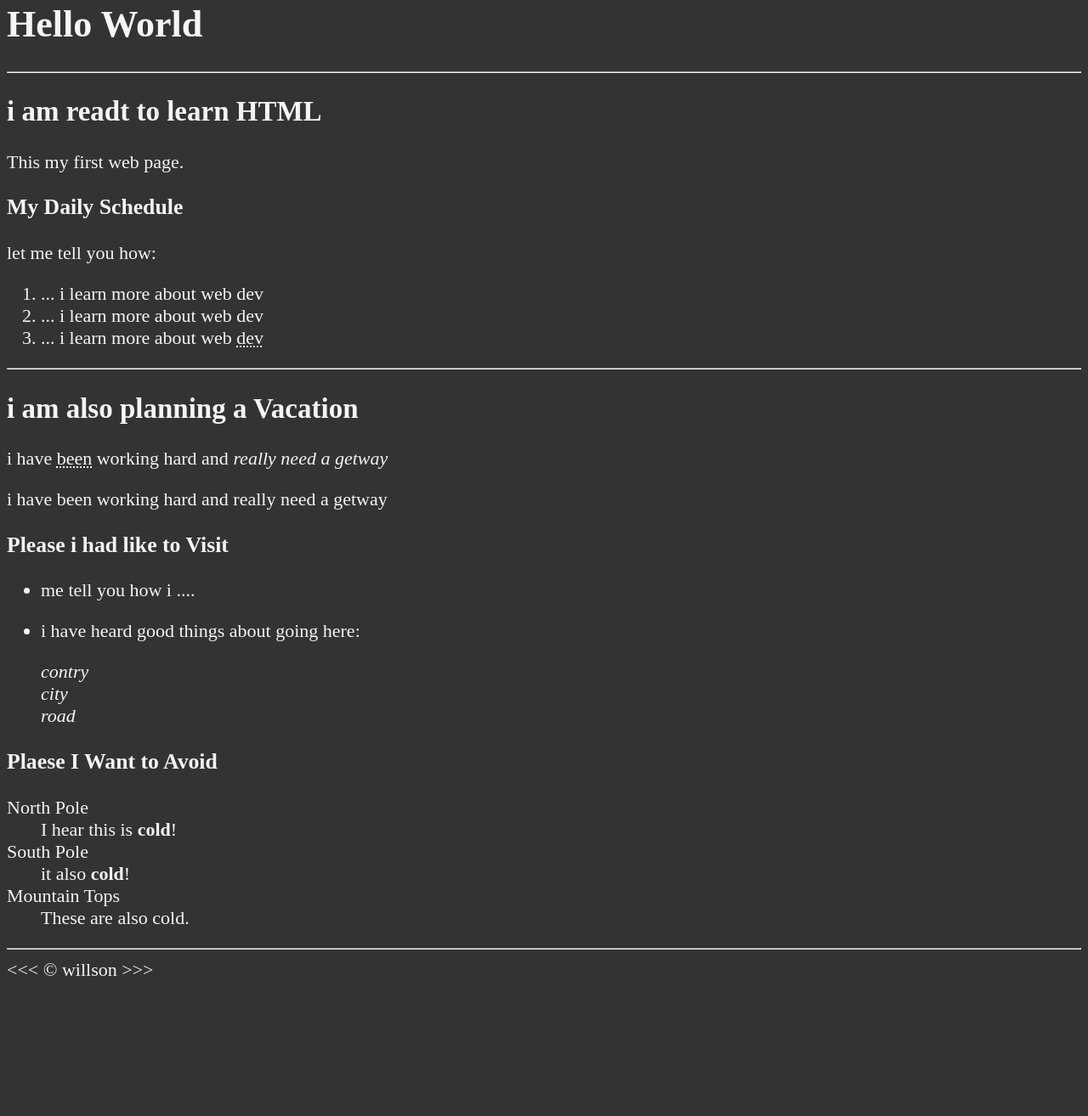
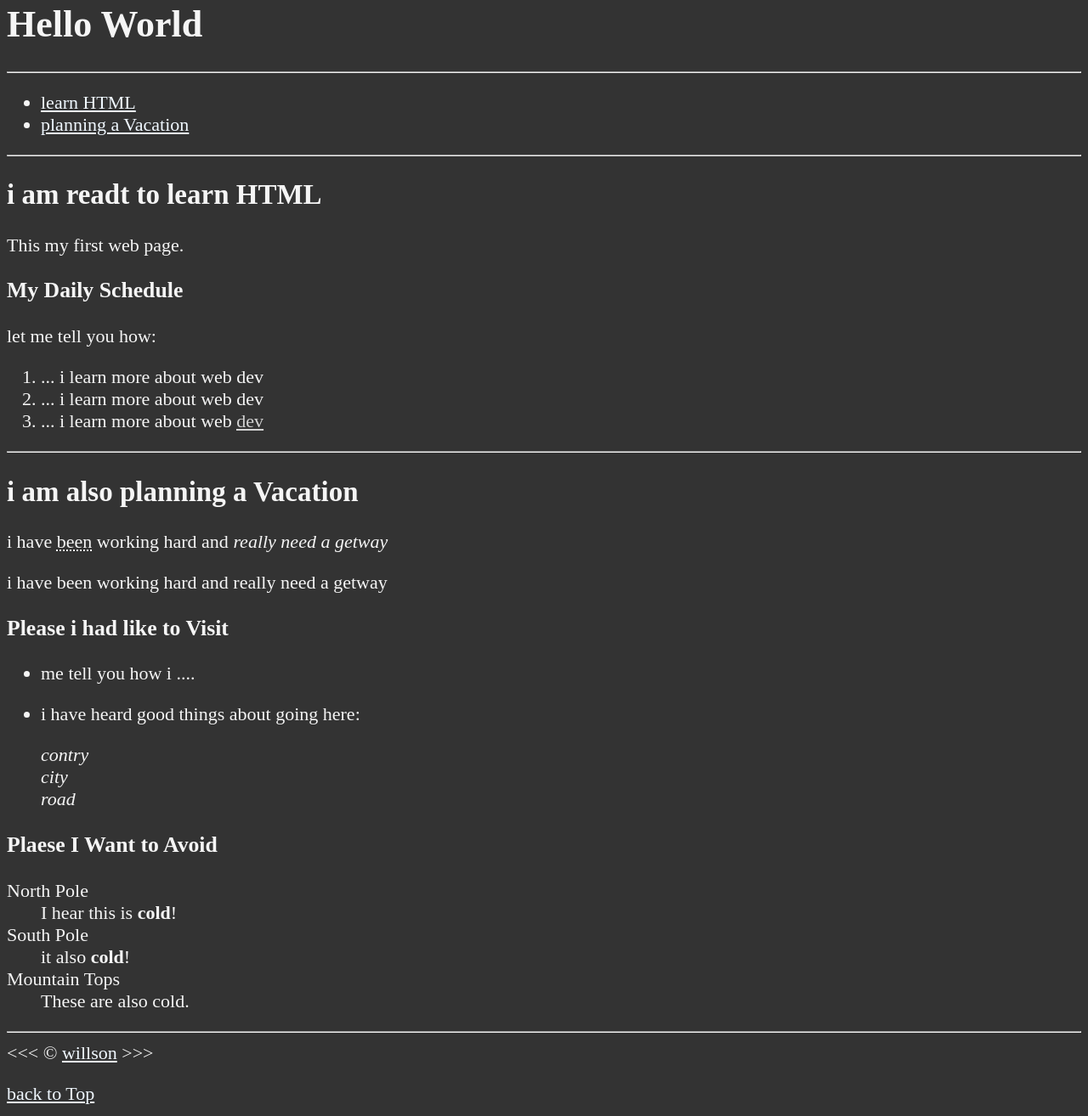
Before and after one commit to Sickdogg/freecodecamp, a plain HTML site: page lesson/index.html in a window 1280 px wide. Shown: the part 26-1340 px from the top of the page at 85% size. Before the commit the page ends 1189 px from the top, so only its background shows below. Drawn offline with Linux system fonts and the light colour scheme.

Commit message:
05_lesson對於a元素的介紹

```diff
--- /dev/null
+++ b/lesson/about.html
@@ -0,0 +1,30 @@
+<!DOCTYPE html>
+<html lang="en">
+<head>
+    <meta charset="UTF-8">
+    <meta http-equiv="X-UA-Compatible" content="IE=edge">
+    <meta name="viewport" content="width=device-width, initial-scale=1.0">
+    <title>Document</title>
+    <!-- 設定icon -->
+    <link rel="icon" href="./images/html5.png" type="image/x-icon">
+    <link rel="stylesheet" href="./css/main.css">
+</head>
+<body>
+    <h1>about</h1>
+    <hr>
+    <ul>
+        <li>Download an <a href="./images/html5.png" download>Html 5</a></li>
+        <li>Contact me at <a href="mailto:q2382285@gmail.com">my email address</a></li>
+        <li>
+            Dial <a href="tel:+0912345678"> my phone number</a>
+        </li>
+        <li>
+            open <a href="https://www.google.com.tw/?hl=zh_TW" target="_blank">google</a>
+        </li>
+    </ul>
+    <hr>
+    <p>
+        <a href="/lesson">Back to Home</a>
+    </p>
+</body>
+</html>
--- a/lesson/css/main.css
+++ b/lesson/css/main.css
@@ -6,3 +6,15 @@ body {
     background-color: #333;
     color: whitesmoke;
 }
+
+a{
+    color: aliceblue;
+}
+
+a:visited {
+    color: lightgray;
+}
+
+a:hover, a:active {
+    color: #eee;
+}
--- a/lesson/index.html
+++ b/lesson/index.html
@@ -22,6 +22,20 @@
 
     <hr>
 
+    <nav>
+        <ul>
+            <li>
+                <a href="#html">learn HTML</a>
+            </li>
+            <li>
+                <a href="#vacation">planning a Vacation</a>
+            </li>
+        </ul>
+    </nav>
+
+    <hr>
+
+    <section id="html">
         <!-- 使用shift + alt + 下，往下複製 -->
         <h2> i am readt to learn HTML</h2>
         <p>This my first web page.</p>
@@ -32,11 +46,13 @@
         <ol>
             <li>... i learn more about web dev</li>
             <li>... i learn more about web dev</li>
-        <li>... i learn more about web <abbr title="Mozz">dev</abbr></li>
+            <li>... i learn more about web <abbr title="Mozz"><a href="">dev</a></abbr></li>
         </ol>
+    </section>
 
     <hr>
 
+    <section id="vacation">
         <h2> i am also planning a Vacation</h2>
         <p>i have <abbr title="been">been</abbr>  working hard and <em>really need a getway</em></p>
         <p>i have been working hard and really need a getway</p>
@@ -78,9 +94,10 @@
                     These are also cold.
             </dd>
         </dl>
-
+    </section>
     <hr>
-    &lt;&lt;&lt; &copy; willson &gt;&gt;&gt;
+    &lt;&lt;&lt; &copy; <a href="about.html">willson</a> &gt;&gt;&gt;
+    <p><a href="#">back to Top</a></p>
 </body>
 
 </html>
```
Lines whose indentation alone changed are shown as unchanged.
